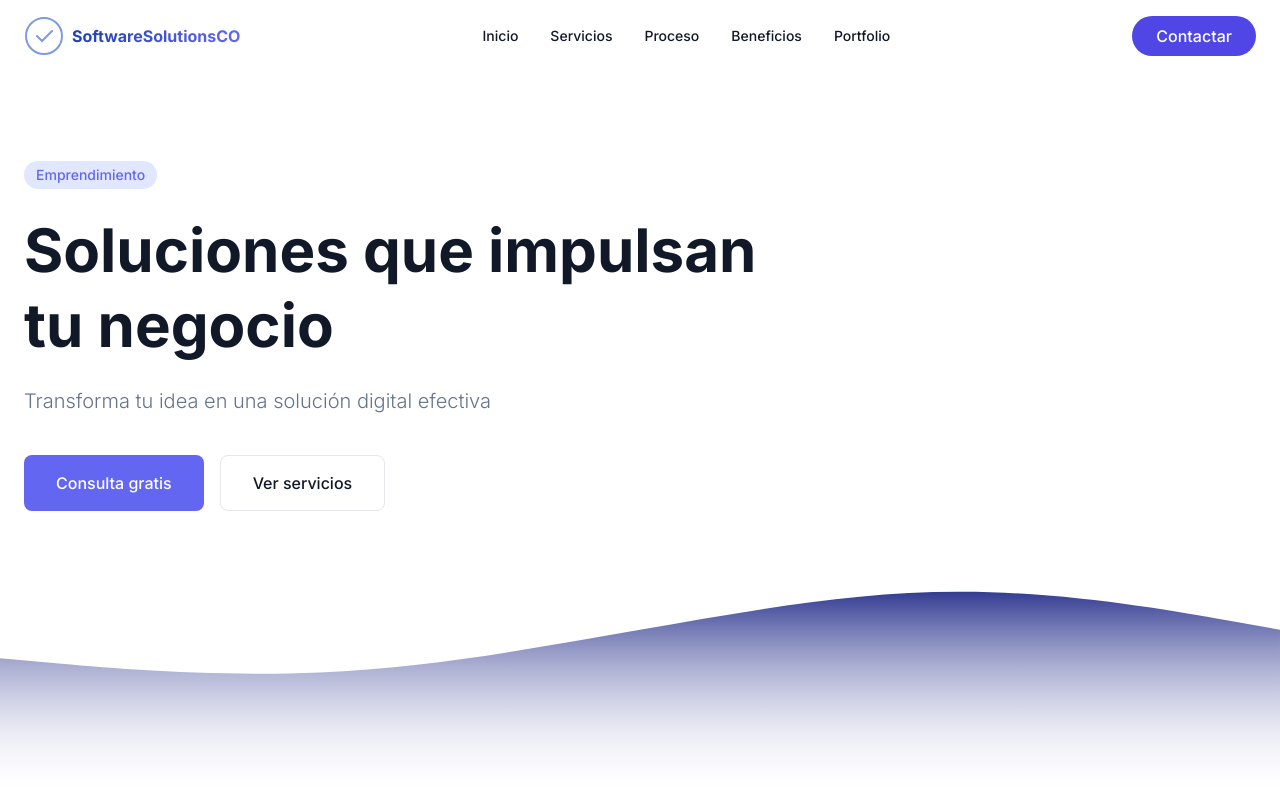
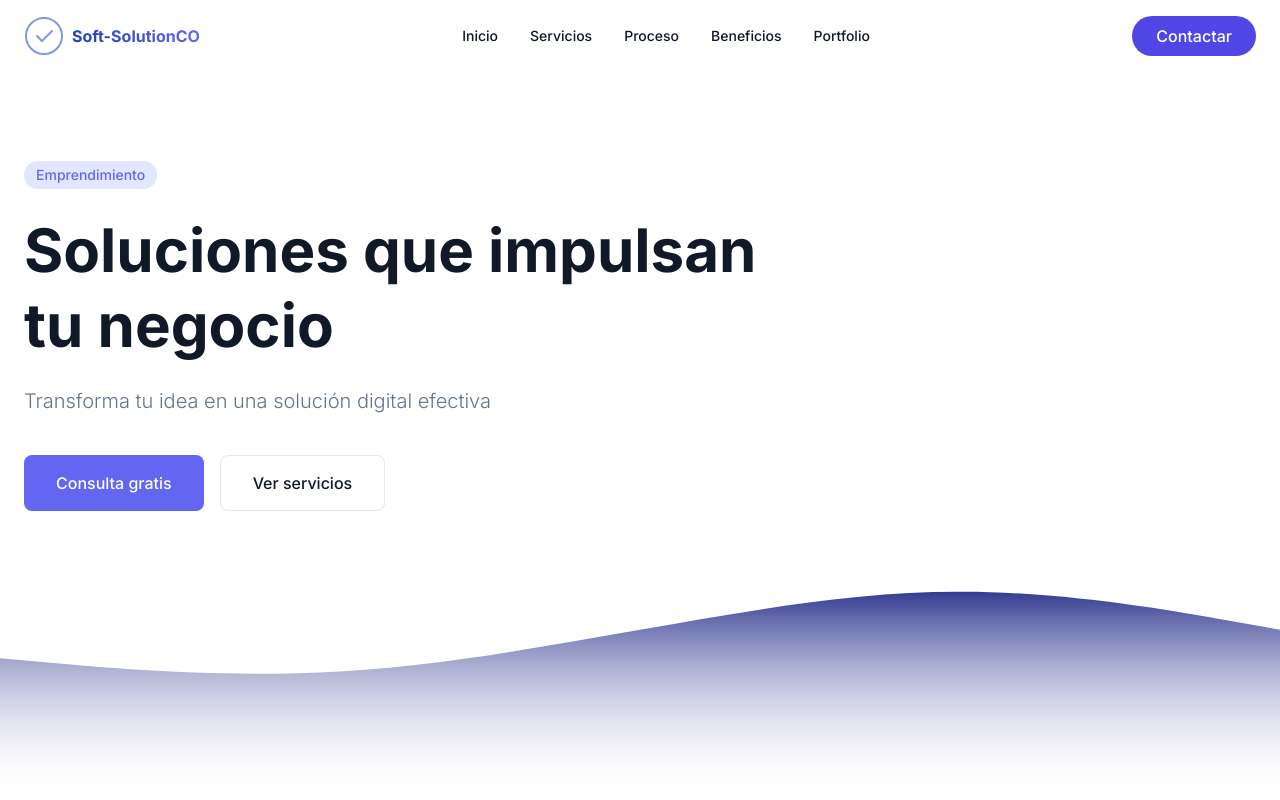
Before and after one commit to Jsma07/landingPage, a plain HTML site: page index.html in a window 1280 px wide. Shown: the top 800 px of the page. Drawn offline with nearby package versions, Linux system fonts and the light colour scheme.

Commit message:
Update index.html

```diff
--- a/index.html
+++ b/index.html
@@ -3,7 +3,7 @@
 <head>
   <meta charset="UTF-8">
   <meta name="viewport" content="width=device-width, initial-scale=1.0">
-  <title>Desarrollo & Mantenimiento de Software</title>
+  <title>Soft-SolutionCO</title>
   <script src="https://cdn.tailwindcss.com"></script>
   <link href="https://fonts.googleapis.com/css2?family=Inter:wght@300;500;600;700&display=swap" rel="stylesheet">
   <style>
@@ -25,7 +25,7 @@
           <circle cx="20" cy="20" r="18" stroke="#0033c7" stroke-width="2" />
           <path d="M13 20L18 25L28 15" stroke="#0033c7" stroke-width="2" stroke-linecap="round" />
         </svg>
-        <span class="ml-2 font-bold text-transparent bg-clip-text bg-gradient-to-r from-blue-800 to-indigo-500">SoftwareSolutionsCO</span>
+        <span class="ml-2 font-bold text-transparent bg-clip-text bg-gradient-to-r from-blue-800 to-indigo-500">Soft-SolutionCO</span>
       </div>
       <div class="hidden md:flex space-x-8">
         <a href="#inicio" class="text-sm font-medium hover:text-indigo-600 transition">Inicio</a>
```
